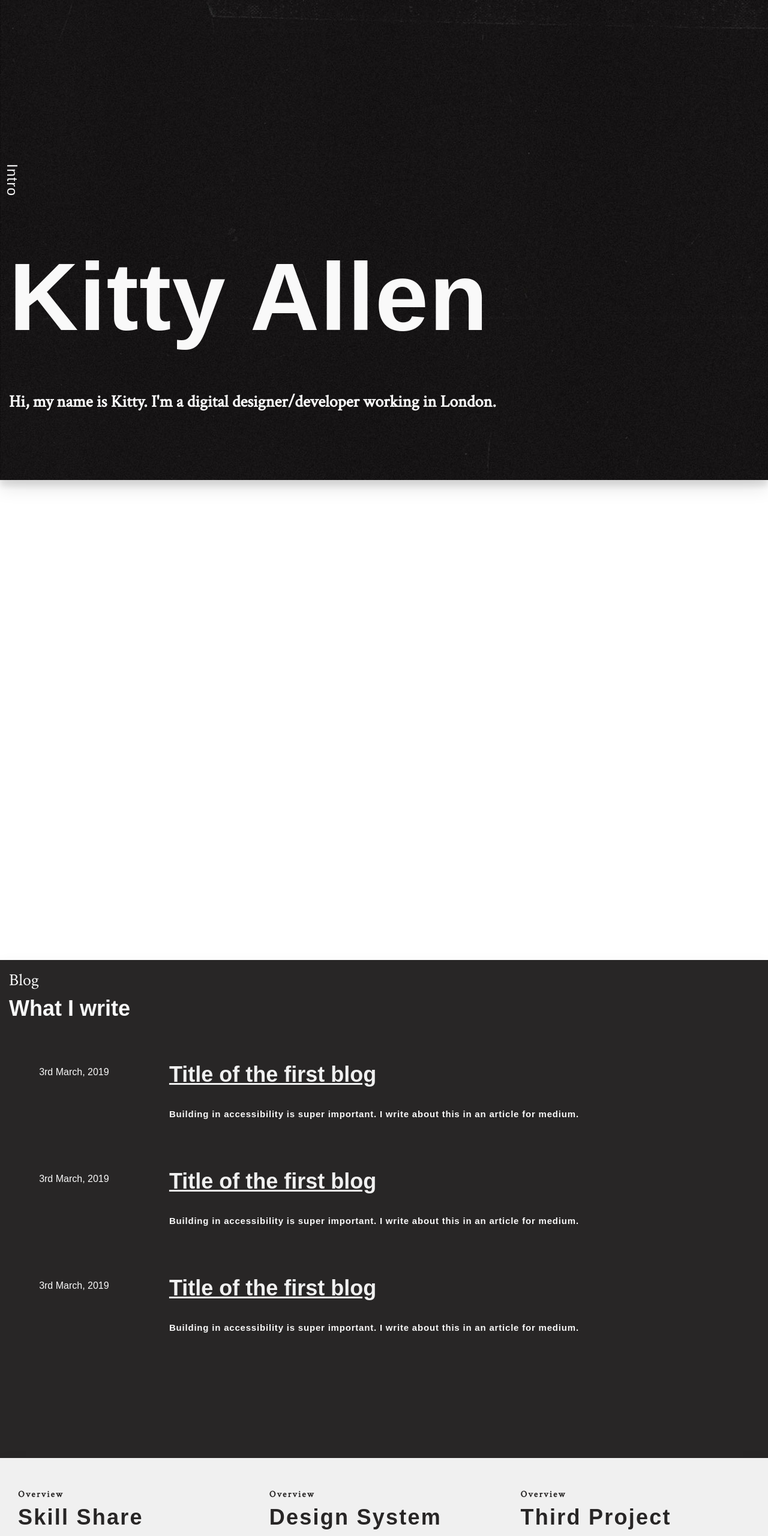
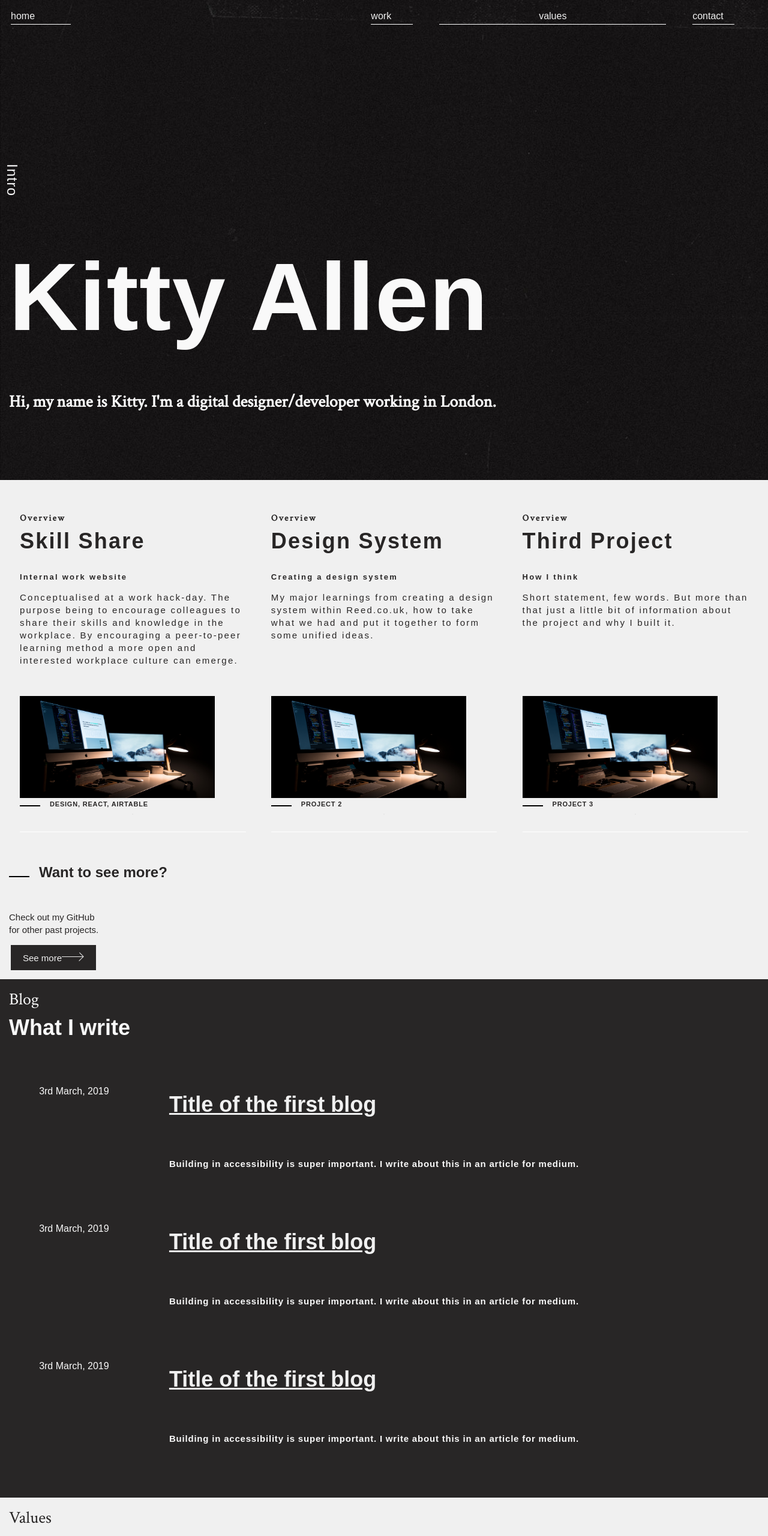
Before and after one commit to parkhabit/projects, a React (Create React App) app: page / in a window 1280 px wide. Shown: the top 2560 px of the page at 60% size. Built offline with nearby package versions, Linux system fonts and the light colour scheme.

Commit message:
nav styling updates

```diff
--- a/package.json
+++ b/package.json
@@ -7,7 +7,8 @@
     "react-dom": "^16.8.6",
     "react-router": "^5.0.1",
     "react-router-dom": "^5.0.0",
-    "react-scripts": "2.1.8"
+    "react-scripts": "2.1.8",
+    "react-scroll": "^1.7.14"
   },
   "scripts": {
     "start": "react-scripts start",
--- a/src/components/hero.jsx
+++ b/src/components/hero.jsx
@@ -3,11 +3,10 @@ import "../style.css";
 
 class Hero extends Component {
   render() {
-    const { sideTitle, heading, overline } = this.props;
+    const { sideTitle, heading, overline, id } = this.props;
     return (
       <React.Fragment>
-        <div className="background-dark top-curtain">
-            <hr className="divider-light d-lg-none" />
+        <div id={id} className="background-dark top-curtain">
             <div className="img-spacing">
               <span className="overline-intro">{sideTitle}</span>
             </div>
--- /dev/null
+++ b/src/components/nav.css
@@ -0,0 +1,47 @@
+.nav-background-dark {
+    background-image: url('../assets/image.png');
+  }
+
+  .nav-background-light {
+    background-color: #f0f0f0;
+  }
+
+.nav {
+    display: flex;
+    justify-content: space-between;
+    padding: 15px;
+    box-sizing: border-box;
+    position: fixed;
+    width: 100%;
+}
+
+.nav ul{
+    margin: 0;
+    display: flex;
+}
+
+.nav :nth-of-type(2) {
+    width: 55%;
+    display: flex;
+    justify-content: space-evenly;
+}
+
+a {
+    min-width: 70px;
+    border-bottom: 1px solid white;
+    margin: 3px;
+    padding-bottom: 4px;
+}
+
+ul > .active {
+    color: red;
+}
+
+.nav :first-child :first-child {
+    min-width: 100px;
+}
+
+.text-color-dark {
+    color: black;
+    border-bottom: 1px solid black;
+}
--- /dev/null
+++ b/src/components/nav.jsx
@@ -0,0 +1,34 @@
+import React from "react";
+import "./nav.css";
+import "../style.css";
+import {Link} from 'react-scroll';
+// import { Link } from "react-router-dom";
+
+class Nav extends React.Component {
+
+
+  render() {
+    const { background } = this.props;
+    let backgroundColor = '';
+    let textcolor = '';
+    if (background === 'white') {
+      backgroundColor = 'nav-background-light'
+      textcolor = 'text-color-dark'
+    } else {
+      backgroundColor = 'nav-background-dark'
+    }
+    return (
+      <div className={`${backgroundColor} nav`}>
+        <ul>
+          <Link to='home' className={textcolor} offset={-58} activeClass="active" smooth>home</Link>
+        </ul>
+        <ul>
+          <Link to='work' className={textcolor} offset={-58} activeClass="active" smooth>work</Link>
+          <Link to='values' className={textcolor} offset={-58} activeClass="active" smooth>values</Link>
+          <Link to='contact' className={textcolor} offset={-58} activeClass="active" smooth>contact</Link>
+        </ul>
+      </div>
+    );
+  }
+}
+export default Nav;
--- a/src/containers/home.jsx
+++ b/src/containers/home.jsx
@@ -1,6 +1,7 @@
 import React, { Component } from "react";
 import "../style.css";
 import Hero from "../components/hero";
+import Nav from "../components/nav";
 import { Link } from "react-router-dom";
 import ProjectDetails from "../components/project-details";
 import placeholder from "../assets/placeholder.jpg";
@@ -10,91 +11,14 @@ class Home extends Component {
   render() {
     return (
       <React.Fragment>
+        <Nav background="black"/>
         <Hero
+          id="home"
           sideTitle="Intro"
           heading="Kitty Allen"
           overline="Hi, my name is Kitty. I'm a digital designer/developer working in London."
         />
-        <div className='reveal-main'></div>
-        <section className="background-light bottom-curtain">
-          <span className="overline-1 dark-text">Values</span>
-          <h3 className="heading-2 dark-text">How I work</h3>
-          <div className='d-flex flex-wrap'>
-            <span className='w-30' />
-            <article className='w-30'>
-              <hr className="divider-dark" />
-              <span className="overline-number dark-text">01</span>
-              <h5 className="heading-4 dark-text">The user is key</h5>
-              <p className="text dark-text">
-              I am a problem solver, I love to code and fix issues, but the key issue I'm fixing is always for someone, the user. Whatever I'm creating, whether it be an experience, a feature, or a website it must benefit the user.
-              </p>
-            </article>
-            <article className='w-30'>
-              <hr className="divider-dark" />
-              <span className="overline-number dark-text">02</span>
-              <h5 className="heading-4 dark-text">Inclusivity</h5>
-              <p className="text dark-text">
-                From the culture of the office I work in, to the users I consider, inclusivity is at the core of what I do. I consider myself to by an A11y and will encourage all workplaces that I am a part of to design and write code with accessibility in mind.
-              </p>
-            </article>
-            <article className='w-30'>
-              <hr className="divider-dark" />
-              <span className="overline-number dark-text">03</span>
-              <h5 className="heading-4 dark-text">Ethical design</h5>
-              <p className="text dark-text">
-                I believe that creating digital proucts is a privelidge that comes with responsibilities to first do no harm. I want to be a part of making digital products that affect positive changes in the world.
-              </p>
-            </article>
-            <article className='w-30'>
-              <hr className="divider-dark" />
-              <span className="overline-number dark-text">04</span>
-              <h5 className="heading-4 dark-text">Collaboration</h5>
-              <p className="text dark-text">
-                The best products are made by working collaboratively with a myriad of different voices and opinions. I regularly add my voice to the tech/deisgn scene by holding brown bag sessions in my workplace, through articles I post on Medium, and general ramblings on twitter.
-              </p>
-            </article>
-          </div>
-        </section>
-
-
-        <section className="background-semi-dark top-curtain">
-        <span className="overline-1">Blog</span>
-          <h3 className="heading-2">What I write</h3>
-
-          <div className='w-lg-80 h-lg-100'>
-          <article className='d-lg-flex justify-around-lg margin-md'>
-            <p className="overline">3rd March, 2019</p>
-            <div>
-              <Link to='article/1'>
-                <h3 className="heading-2 underlined">Title of the first blog</h3>
-              </Link>
-              <p className="heading-4">Building in accessibility is super important. I write about this in an article for medium.</p>
-            </div>
-          </article>
-          <article className='d-lg-flex justify-around-lg margin-md'>
-            <p className="overline">3rd March, 2019</p>
-            <div>
-              <Link to='article/2'>
-                <h3 className="heading-2 underlined">Title of the first blog</h3>
-              </Link>
-              <p className="heading-4">Building in accessibility is super important. I write about this in an article for medium.</p>
-            </div>
-          </article>
-          <article className='d-lg-flex justify-around-lg margin-md'>
-            <p className="overline">3rd March, 2019</p>
-            <div>
-              <Link to='article/3'>
-                <h3 className="heading-2 underlined">Title of the first blog</h3>
-              </Link>
-              <p className="heading-4">Building in accessibility is super important. I write about this in an article for medium.</p>
-            </div>
-          </article>
-          </div>
-
-
-        </section>
-
-        <section className="background-light d-flex flex-wrap justify-between top-curtain">
+        <section className="background-light d-flex flex-wrap justify-between top-curtain" id='work'>
           <ProjectDetails
             overview="Overview"
             projectLink="project/1"
@@ -143,7 +67,115 @@ class Home extends Component {
             </a>
           </div>
         </section>
-        <Hero heading="Say hi" overline="Email me at kallen91@gmail.com" />
+        <section className="background-semi-dark top-curtain">
+          <span className="overline-1">Blog</span>
+          <h3 className="heading-2">What I write</h3>
+
+          <div className="w-lg-80 h-lg-100">
+            <article className="d-lg-flex justify-around-lg margin-md">
+              <p className="overline">3rd March, 2019</p>
+              <div>
+                <Link to="article/1">
+                  <h3 className="heading-2 underlined">
+                    Title of the first blog
+                  </h3>
+                </Link>
+                <p className="heading-4">
+                  Building in accessibility is super important. I write about
+                  this in an article for medium.
+                </p>
+              </div>
+            </article>
+            <article className="d-lg-flex justify-around-lg margin-md">
+              <p className="overline">3rd March, 2019</p>
+              <div>
+                <Link to="article/2">
+                  <h3 className="heading-2 underlined">
+                    Title of the first blog
+                  </h3>
+                </Link>
+                <p className="heading-4">
+                  Building in accessibility is super important. I write about
+                  this in an article for medium.
+                </p>
+              </div>
+            </article>
+            <article className="d-lg-flex justify-around-lg margin-md">
+              <p className="overline">3rd March, 2019</p>
+              <div>
+                <Link to="article/3">
+                  <h3 className="heading-2 underlined">
+                    Title of the first blog
+                  </h3>
+                </Link>
+                <p className="heading-4">
+                  Building in accessibility is super important. I write about
+                  this in an article for medium.
+                </p>
+              </div>
+            </article>
+          </div>
+        </section>
+
+        <div className="reveal-main"></div>
+        <section className="background-light bottom-curtain" id='values'>
+          <span className="overline-1 dark-text">Values</span>
+          <h3 className="heading-2 dark-text">How I work</h3>
+          <div className="d-flex flex-wrap">
+            <span className="w-30" />
+            <article className="w-30">
+              <hr className="divider-dark" />
+              <span className="overline-number dark-text">01</span>
+              <h5 className="heading-4 dark-text">The user is key</h5>
+              <p className="text dark-text">
+                I am a problem solver, I love to code and fix issues, but the
+                key issue I'm fixing is always for someone, the user. Whatever
+                I'm creating, whether it be an experience, a feature, or a
+                website it must benefit the user.
+              </p>
+            </article>
+            <article className="w-30">
+              <hr className="divider-dark" />
+              <span className="overline-number dark-text">02</span>
+              <h5 className="heading-4 dark-text">Inclusivity</h5>
+              <p className="text dark-text">
+                From the culture of the office I work in, to the users I
+                consider, inclusivity is at the core of what I do. I consider
+                myself to by an A11y and will encourage all workplaces that I am
+                a part of to design and write code with accessibility in mind.
+              </p>
+            </article>
+            <article className="w-30">
+              <hr className="divider-dark" />
+              <span className="overline-number dark-text">03</span>
+              <h5 className="heading-4 dark-text">Ethical design</h5>
+              <p className="text dark-text">
+                I believe that creating digital proucts is a privelidge that
+                comes with responsibilities to first do no harm. I want to be a
+                part of making digital products that affect positive changes in
+                the world.
+              </p>
+            </article>
+            <article className="w-30">
+              <hr className="divider-dark" />
+              <span className="overline-number dark-text">04</span>
+              <h5 className="heading-4 dark-text">Collaboration</h5>
+              <p className="text dark-text">
+                The best products are made by working collaboratively with a
+                myriad of different voices and opinions. I regularly add my
+                voice to the tech/deisgn scene by holding brown bag sessions in
+                my workplace, through articles I post on Medium, and general
+                ramblings on twitter.
+              </p>
+            </article>
+          </div>
+        </section>
+
+        <Hero
+          id="contact"
+          heading="Say hi"
+          overline="Email me at kallen91@gmail.com"
+        />
       </React.Fragment>
     );
   }
--- a/src/containers/project.jsx
+++ b/src/containers/project.jsx
@@ -1,5 +1,6 @@
 import React from "react";
 import "../style.css";
+import Nav from '../components/nav';
 
 import Hero from "../components/hero";
 
@@ -8,6 +9,7 @@ class Project extends React.Component {
     const {projectName} = this.props.match.params;
     return (
       <React.Fragment>
+        <Nav background='white'/>
         <Hero sideTitle="Page 03" heading={`Project ${projectName}`} overline="project" />
         <section className="background-dark">
 
--- a/src/style.css
+++ b/src/style.css
@@ -145,7 +145,6 @@ a {
 .d-none {
   display: none;
 }
-
 .background-dark {
   background-image: url('./assets/image.png');
   min-height: 100vh;
@@ -254,7 +253,7 @@ h1 {
   align-self: flex-end;
   margin-bottom: 2rem;
 }
-
+/*
 .top-curtain{
   position: relative;
   z-index: 2;
@@ -264,13 +263,13 @@ h1 {
 .bottom-curtain {
   position: fixed;
   top: 0;
-  z-index: 0;
+  z-index: -1;
   height: 100vh;
-}
+} */
 
-.reveal-main {
+/* .reveal-main {
   height: 100vh;
-}
+} */
 
 @media only screen and (min-width: 768px) {
   .d-lg-none {
```
Also changed, not shown: src/components/nav-light.jsx (added, +24 -0 lines), 1 other file (tests, documents, lock files or other folders).
